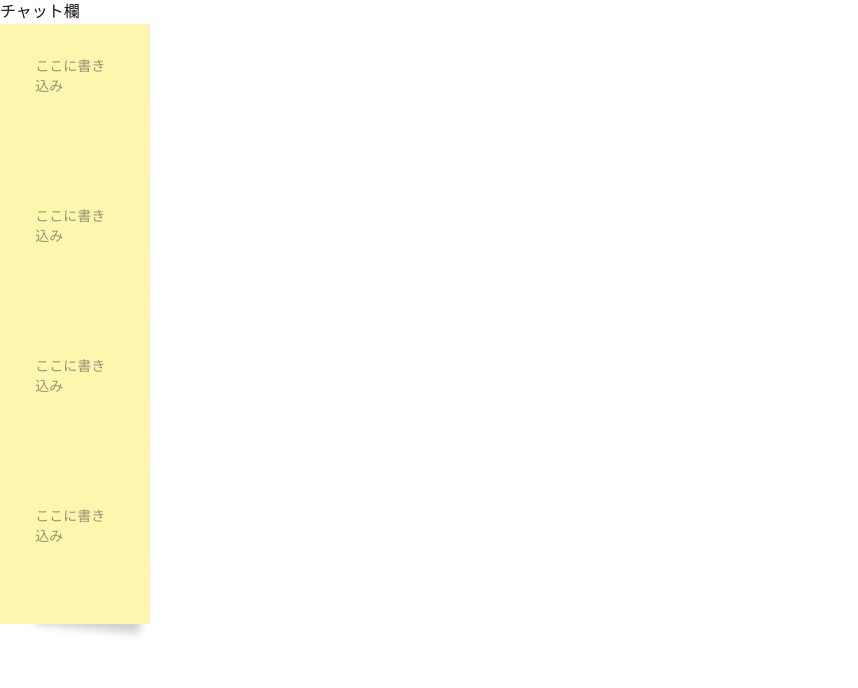
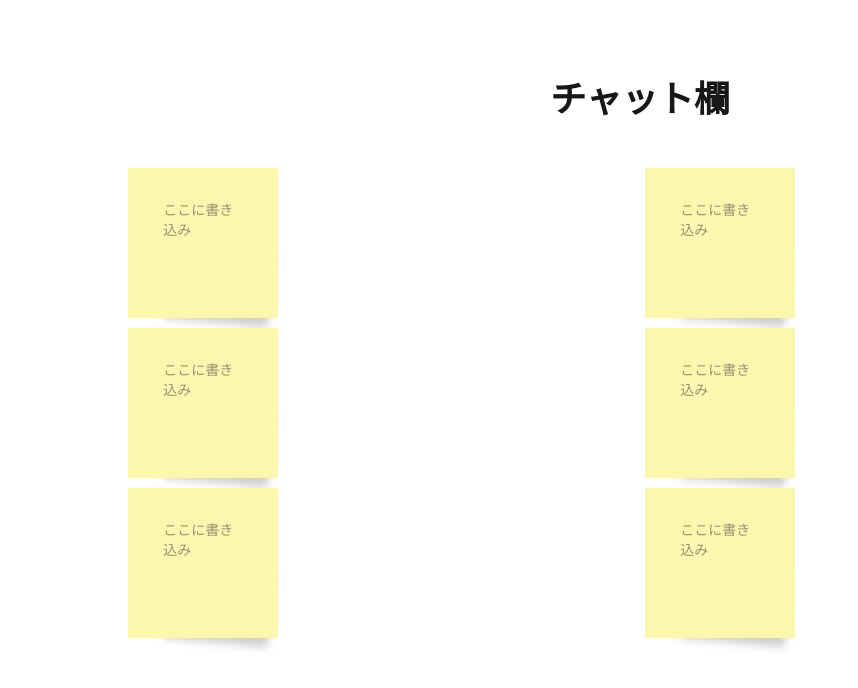
Before and after one commit to ishimaruryouto/chat_room, a Next.js app: page /Room in a window 1280 px wide. Shown: the top 688 px of the page, without its empty margins (0-858 px from the left). Built offline with nearby package versions, Linux system fonts and the light colour scheme.

Commit message:
スタイル途中

```diff
--- a/app/Room/page.tsx
+++ b/app/Room/page.tsx
@@ -3,8 +3,20 @@ import Image from "next/image";
 export default function Room_create() {
     return (
         <>
-            <h1>チャット欄</h1>
-            <div className="">
+            <h1 className="text-4xl font-bold text-center mt-20">チャット欄</h1>
+            <div className="grid grid-cols-2 gap-2.5 w-4/5 mx-auto mt-12">
+                <div className="relative flex items-center w-[150px] h-[150px] px-[2.2em] py-[2em] bg-[#fdf6af] text-[#333]
+            before:absolute before:bottom-[-5px] before:right-[7px] before:-z-10 before:rotate-[5deg]
+            before:w-[70%] before:h-[50%] before:bg-[#d0d0d0] before:blur-[4px] before:content-['']">
+                    <textarea name="text" id="" placeholder="ここに書き込み" className="w-full h-full bg-transparent resize-none outline-none text-sm"></textarea>
+                </div>
+
+                <div className="relative flex items-center w-[150px] h-[150px] px-[2.2em] py-[2em] bg-[#fdf6af] text-[#333]
+            before:absolute before:bottom-[-5px] before:right-[7px] before:-z-10 before:rotate-[5deg]
+            before:w-[70%] before:h-[50%] before:bg-[#d0d0d0] before:blur-[4px] before:content-['']">
+                    <textarea name="text" id="" placeholder="ここに書き込み" className="w-full h-full bg-transparent resize-none outline-none text-sm"></textarea>
+                </div>
+
                 <div className="relative flex items-center w-[150px] h-[150px] px-[2.2em] py-[2em] bg-[#fdf6af] text-[#333]
             before:absolute before:bottom-[-5px] before:right-[7px] before:-z-10 before:rotate-[5deg]
             before:w-[70%] before:h-[50%] before:bg-[#d0d0d0] before:blur-[4px] before:content-['']">
```
